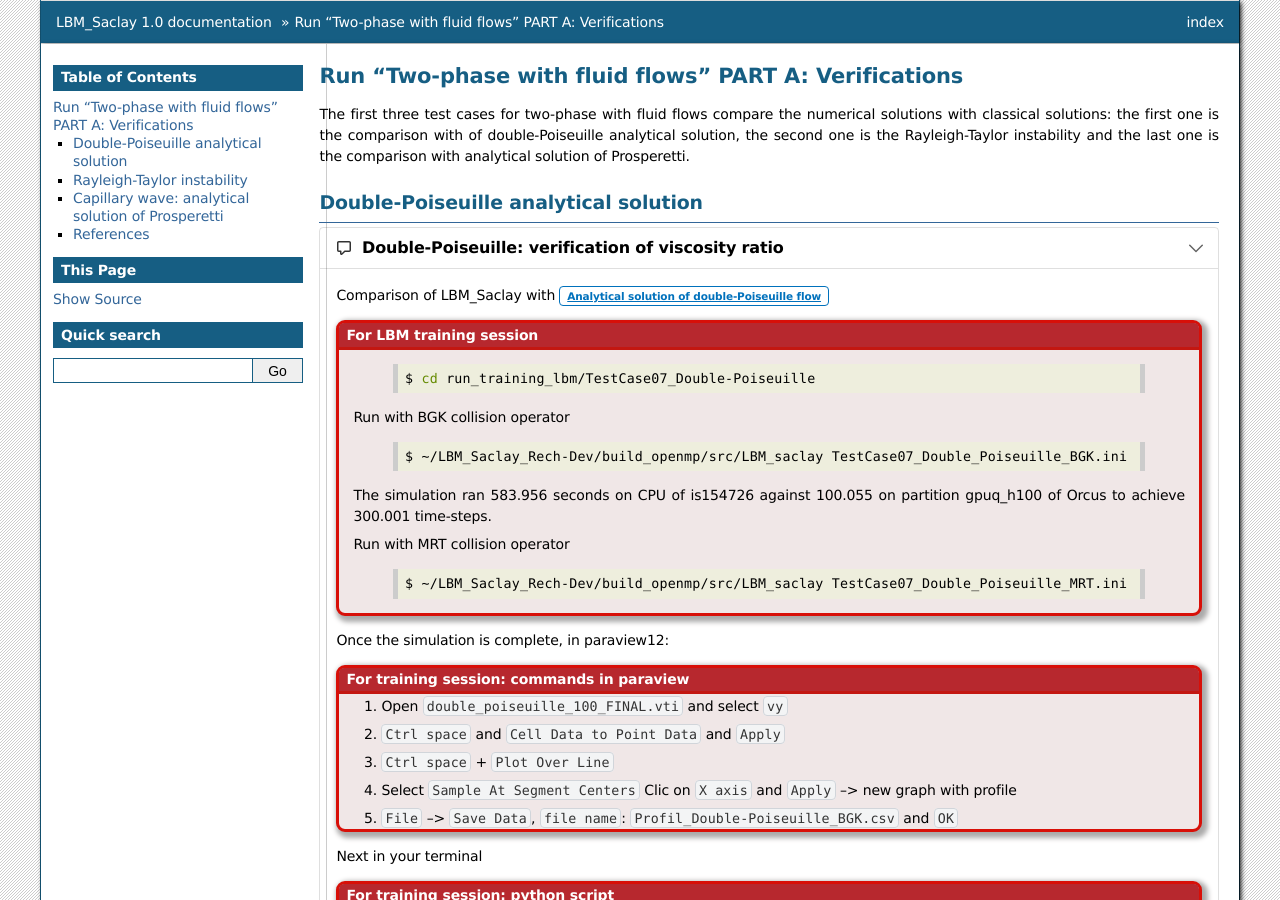
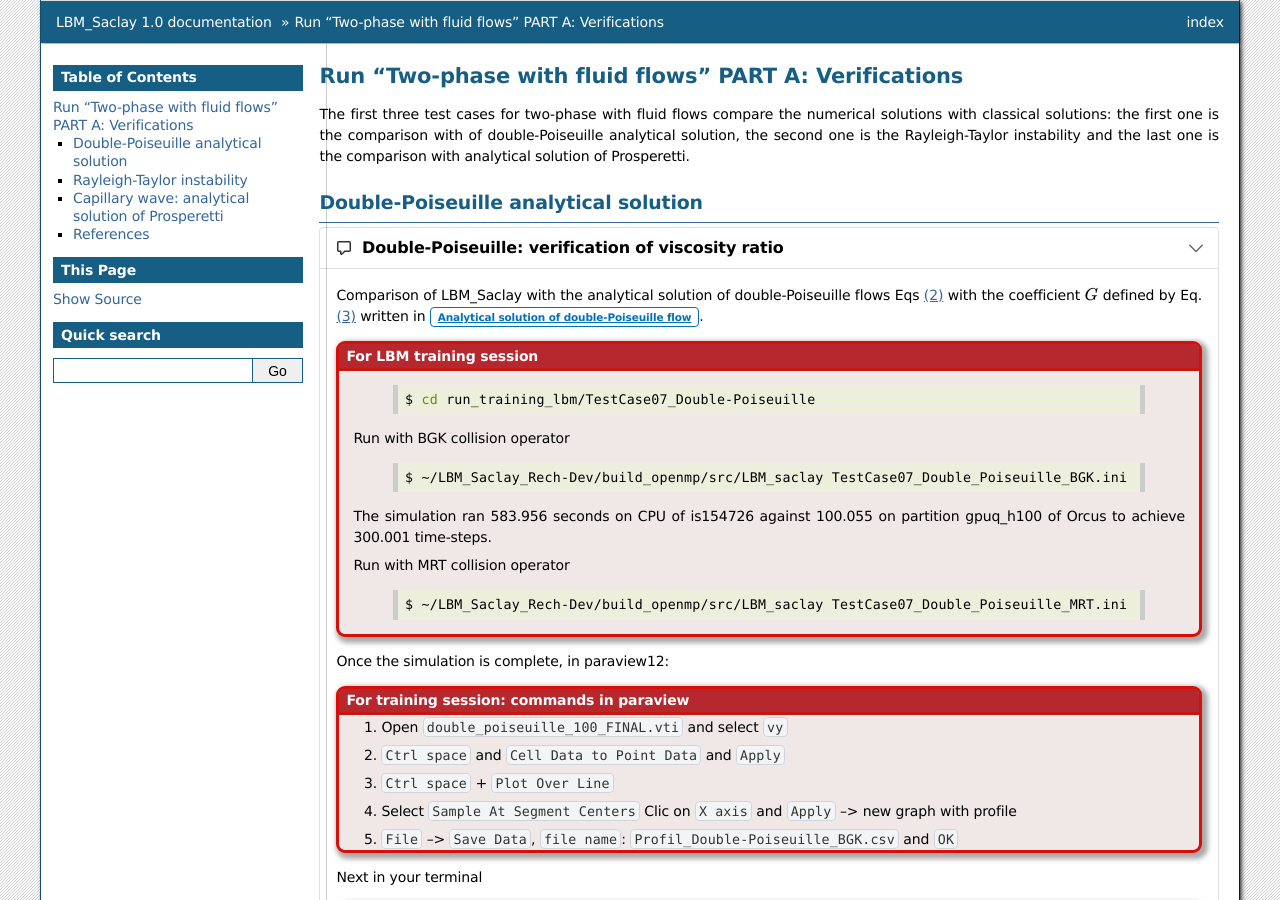
Before and after one commit to cea-lbm-saclay/LBM_Saclay_Documentation, a Sphinx documentation site: the page built from doc/src_doc/01_USER_GUIDE/RUN_TRAINING_LBM/Test_Cases_Two_Phase_PartA.rst, in a window 1280 px wide and 900 px high. Built offline with Sphinx 7.4.7, drawn with Linux system fonts in a browser that asks for light colours; cross-references to code outside the pages are shown as plain code.

Commit message:
Update analytical solutions

```diff
--- a/doc/src_doc/01_USER_GUIDE/RUN_TRAINING_LBM/Test_Cases_Two_Phase_PartA.rst
+++ b/doc/src_doc/01_USER_GUIDE/RUN_TRAINING_LBM/Test_Cases_Two_Phase_PartA.rst
@@ -12,7 +12,7 @@ Double-Poiseuille analytical solution
    :icon: comment
    :open:
 
-   Comparison of LBM_Saclay with :bdg-ref-primary-line:`Analytical-Solution-Double-Poiseuille`
+   Comparison of LBM_Saclay with the analytical solution of double-Poiseuille flows Eqs :eq:`Analy-DP` with the coefficient :math:`G` defined by Eq. :eq:`Coeff_G` written in :bdg-ref-primary-line:`Analytical-Solution-Double-Poiseuille`.
 
    .. admonition:: For LBM training session
       :class: error
--- a/doc/src_doc/05_COURSES/Course_Intro-Two-Phase/04_Analytical-Solutions_Two-Phase.rst
+++ b/doc/src_doc/05_COURSES/Course_Intro-Two-Phase/04_Analytical-Solutions_Two-Phase.rst
@@ -79,6 +79,10 @@ and
 
    Z_{1}=(z_{2}-z_{1})(z_{3}-z_{1})(z_{4}-z_{1})
 
+Coalescence of two equal cylinders
+----------------------------------
+The analytical solution is written in :footcite:`Hooper_JACS1984`.
+
 References
 ----------
 
--- a/doc/src_doc/BIBLIO/Biblio_PhaseField.bib
+++ b/doc/src_doc/BIBLIO/Biblio_PhaseField.bib
@@ -275,6 +275,17 @@ author = "Ryo Kobayashi"
     url = {https://doi.org/10.1063/1.863522}
 }
 
+@article{Hooper_JACS1984,
+author = {Hopper, Robert W.},
+title = {Coalescence of Two Equal Cylinders: Exact Results for Creeping Viscous Plane Flow Driven by Capillarity},
+journal = {Journal of the American Ceramic Society},
+volume = {67},
+number = {12},
+pages = {C‐262-C‐264},
+doi = {https://doi.org/10.1111/j.1151-2916.1984.tb19692.x},
+year = {1984}
+}
+
 @article{Plapp_GrandPotential_PRE2011,
   title = {Unified derivation of phase-field models for alloy solidification from a grand-potential functional},
   author = {Plapp, Mathis},
```
